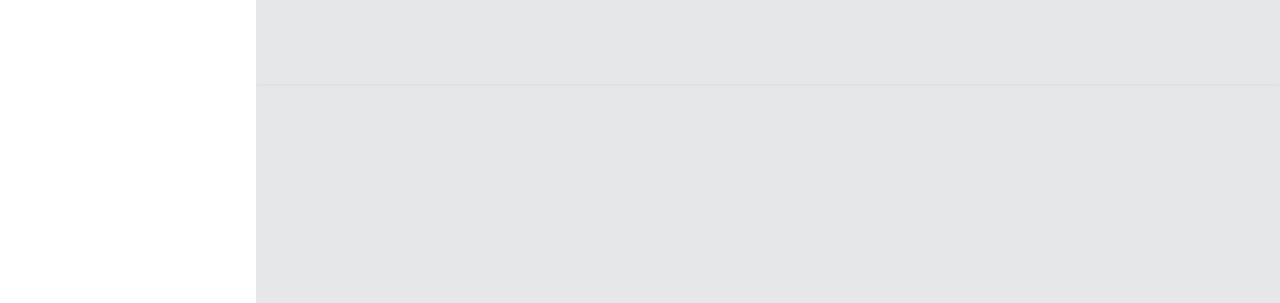
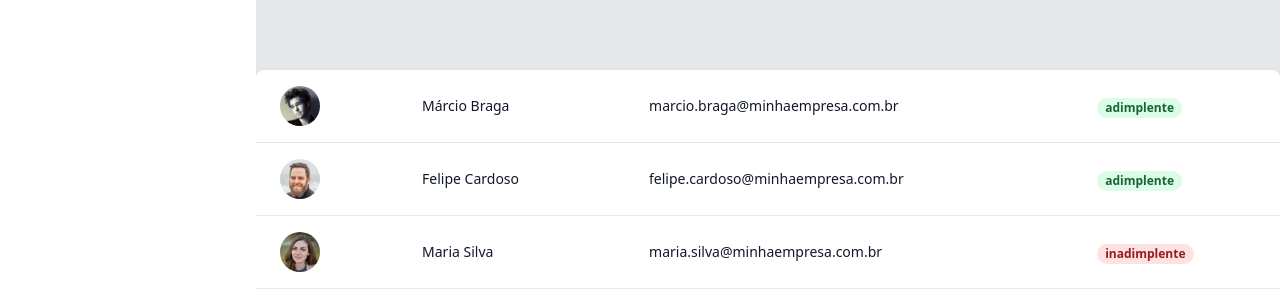
Before and after one commit to MarcellyGuimaraes/neexas-desafio, a React (Vite) app: page / in a window 1280 px wide. Shown: the part 484-787 px from the top of the page. Built offline with nearby package versions, Linux system fonts and the light colour scheme.

Commit message:
arrumando bug lista

```diff
--- a/src/App.jsx
+++ b/src/App.jsx
@@ -137,8 +137,10 @@ function App() {
                 <div className="inline-block min-w-full overflow-hidden align-middle border-b border-gray-200 shadow sm:rounded-lg">
                   <table className="min-w-full">
                     <tbody className="bg-white">
-                      {!filteredList
-                        ? post.map((i, index) => (
+                      {console.log(post)}
+                      {console.log(filteredList)}
+                      {searchQuery
+                        ? filteredList.map((i, index) => (
                             <tr key={index}>
                               <td className="px-6 py-4 border-b border-gray-200 whitespace-nowrap">
                                 <div className="flex-shrink-0 w-10 h-10">
@@ -180,7 +182,7 @@ function App() {
                               </td>
                             </tr>
                           ))
-                        : filteredList.map((i, index) => (
+                        : post.map((i, index) => (
                             <tr key={index}>
                               <td className="px-6 py-4 border-b border-gray-200 whitespace-nowrap">
                                 <div className="flex-shrink-0 w-10 h-10">
```
